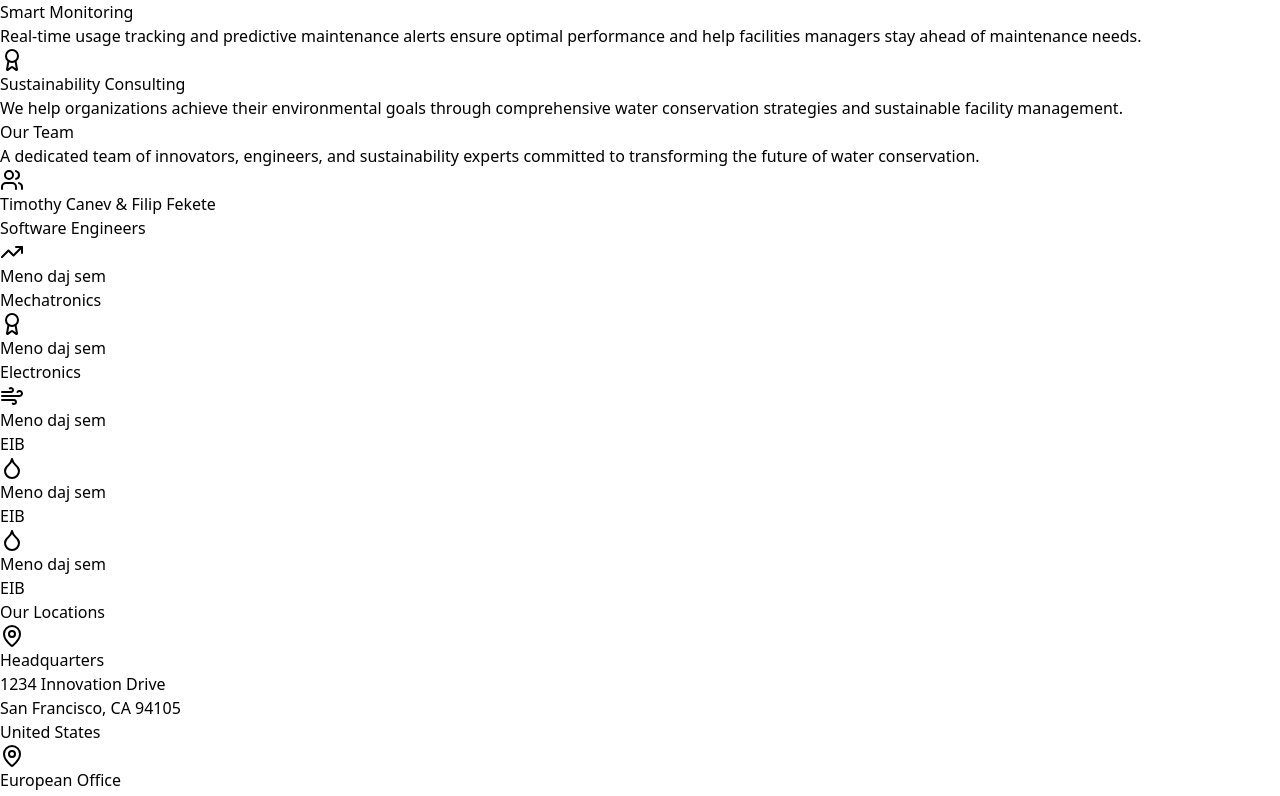
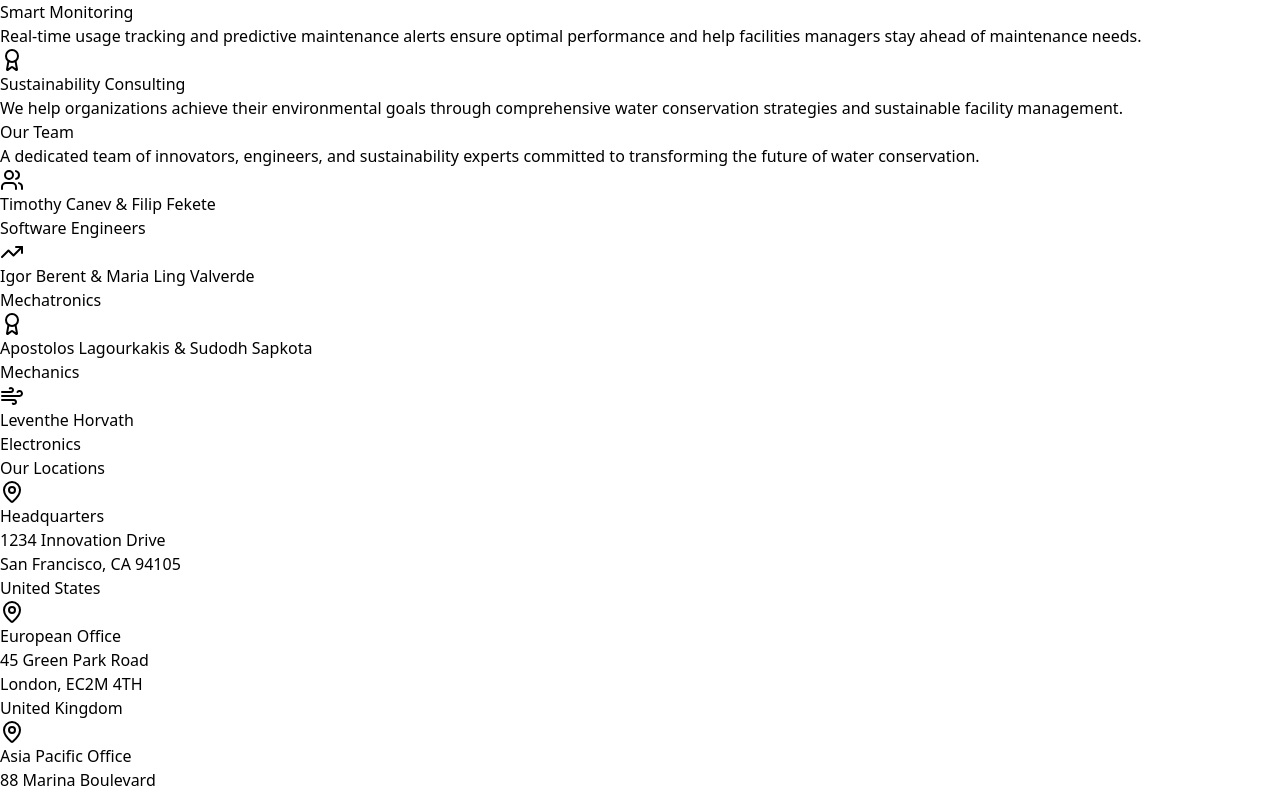
Before and after one commit to TimothyCanev/ExpPrjRep, a React (Vite) app: page / in a window 1280 px wide. Shown: the part 528-1324 px from the top of the page. Built offline with nearby package versions, Linux system fonts and the light colour scheme; the HTML template or start-up script is replaced by a standard one.

Commit message:
Change of names

```diff
--- a/src/App.jsx
+++ b/src/App.jsx
@@ -167,11 +167,9 @@ function HomePage({ onNavigateToLogin }) {
           <div className="grid md:grid-cols-4 gap-8">
             {[
               { name: 'Timothy Canev & Filip Fekete', role: 'Software Engineers', icon: Users },
-              { name: 'Meno daj sem', role: 'Mechatronics', icon: TrendingUp },
-              { name: 'Meno daj sem', role: 'Electronics', icon: Award },
-              { name: 'Meno daj sem', role: 'EIB', icon: Wind },
-              { name: 'Meno daj sem', role: 'EIB', icon: Droplet },
-              { name: 'Meno daj sem', role: 'EIB', icon: Droplet }
+              { name: 'Igor Berent & Maria Ling Valverde', role: 'Mechatronics', icon: TrendingUp },
+              { name: 'Apostolos Lagourkakis & Sudodh Sapkota', role: 'Mechanics', icon: Award },
+              { name: 'Leventhe Horvath', role: 'Electronics', icon: Wind }
             ].map((member, index) => (
               <div key={index} className="text-center">
                 <div className="bg-gradient-to-br from-blue-900 to-green-700 w-32 h-32 rounded-full mx-auto mb-4 flex items-center justify-center">
```
